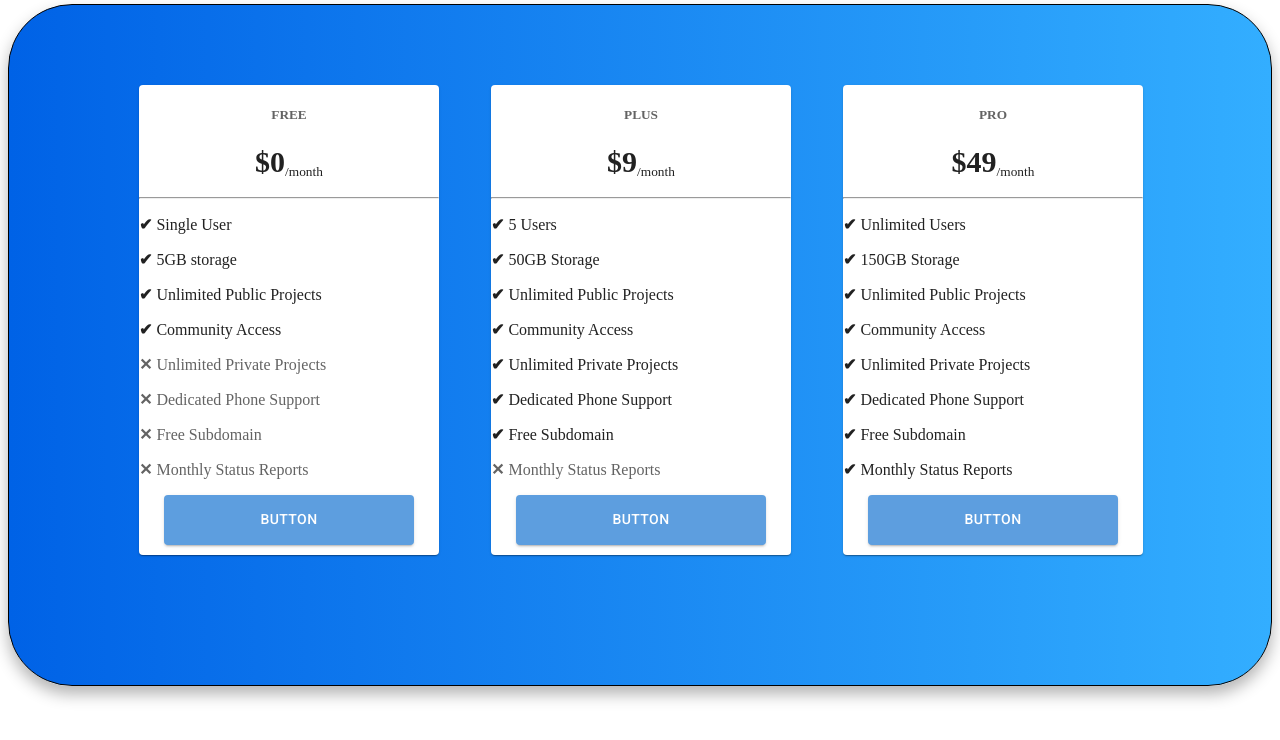
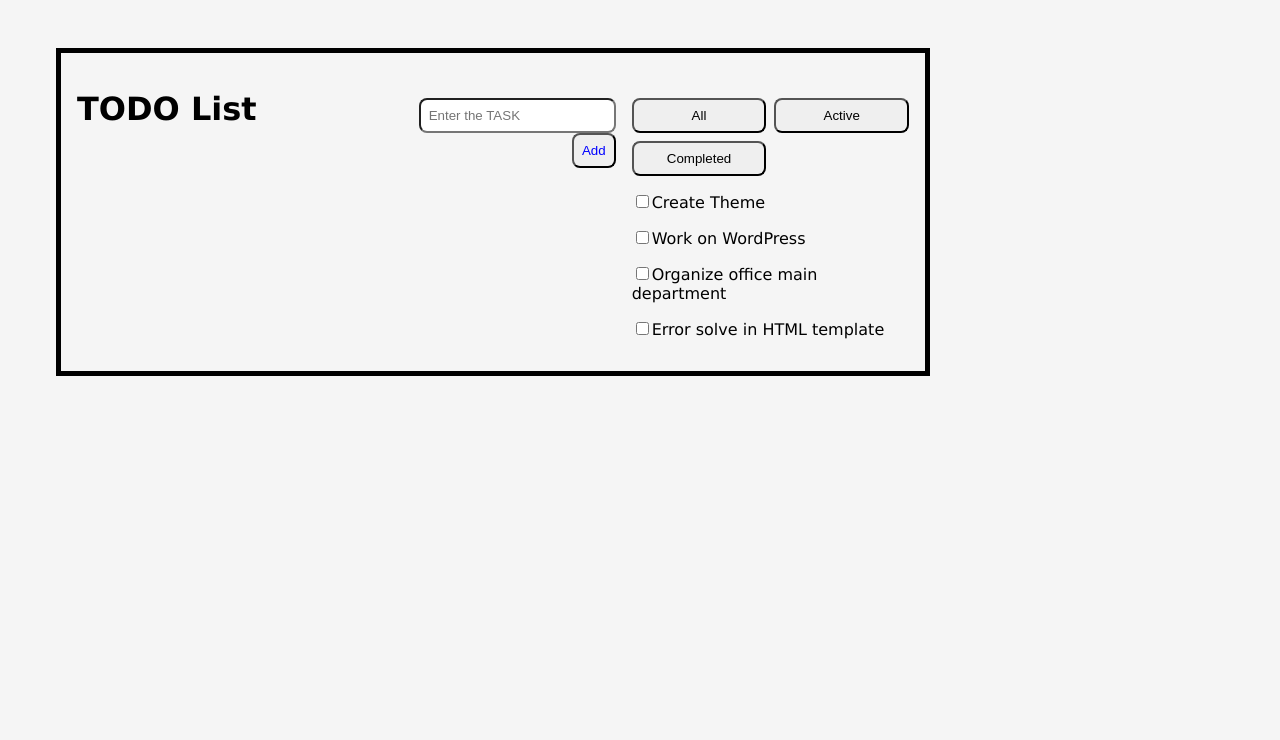
Before and after one commit to gowtham3798/my-app, a React (Create React App) app: page / in a window 1280 px wide. Shown: the top 740 px of the page. Built offline with nearby package versions, Linux system fonts and the light colour scheme.

Commit message:
Todo List

```diff
--- a/src/App1.js
+++ b/src/App1.js
@@ -1,79 +1,208 @@
 import "./styles1.css";
-import React from "react";
-import Button from "@mui/material/Button";
-import Card from '@mui/material/Card';
-// import TextField from '@mui/material/TextField';
-// import { useState } from "react";
-// import IconButton from '@mui/material/IconButton';
-// import MailIcon from '@mui/icons-material/Mail';
-// import ExpandMoreIcon from '@mui/icons-material/ExpandMore';
-// import ExpandLessIcon from '@mui/icons-material/ExpandLess';
-// import { Switch, Route, Link } from "react-router-dom";
-// import { MovieList } from "./MovieList";
-// import { Counter } from "./Counter";
-// import { Route,BrowserRouter as Router } from "react-router-dom";
+import { useState } from "react";
+import React from 'react'
 
-export default function App() {
+function App() {
+
+  const givenTasks = [
+    { status: false, task: "Create Theme" },
+    { status: false, task: "Work on WordPress" },
+    { status: false, task: "Organize office main department" },
+    { status: false, task: "Error solve in HTML template" }
+  ];
+
+
+  const [show, setShow] = useState(true);
+  const [show1, setShow1] = useState(false);
+  const [show2, setshow2] = useState(false);
+
+  const [taskList, addTask] = useState(givenTasks);
+  const [typedTask, adding] = useState({ status: false });
+
+
+
+  function TaskDisplay({ status, task, type }) {
+    const [strike, striking] = useState(status);
+    const style = { display: strike ? "none" : "block" };
+    const style1 = { display: strike ? "block" : "none" };
+
+
+    return (
+      <div className="tasks">
+        {type === "filter" ? (
+          status === false ? (
+            <div style={style}>
+              <input
+                type="checkbox"
+                onClick={() => {
+                  striking(!strike);
+                  for (let i of taskList) {
+                    if (i.task === task) {
+                      i.status = true;
+
+                    }
+                  }
+                }}
+              />
+              <span>{task}</span>
+            </div>
+          ) : status === true ? (
+            <div style={style1}>
+              <input
+                type="checkbox"
+                defaultChecked
+                onClick={() => {
+                  striking(!strike);
+                  for (let i of taskList) {
+                    if (i.task === task) {
+                      i.status = false;
+                    }
+                  }
+                }}
+              />
+              <span>
+                <strike>{task}</strike>
+              </span>
+            </div>
+          ) : (
+            ""
+          )
+        ) : status ? (
+          <div>
+            <input
+              type="checkbox"
+              defaultChecked
+              onClick={() => {
+                striking(!strike);
+                for (let i of taskList) {
+                  if (i.task === task) {
+                    i.status = !strike;
+                  }
+                }
+              }}
+            />
+            {strike ? (
+              <span>
+                <strike>{task}</strike>
+              </span>
+            ) : (
+              <span>{task}</span>
+            )}
+
+          </div>
+        ) : (
+          <div>
+            <input
+              type="checkbox"
+              onClick={() => {
+                striking(!strike);
+                for (let i of taskList) {
+                  if (i.task === task) {
+                    i.status = !strike;
+                  }
+                }
+              }}
+            />
+            {strike ? (
+              <span>
+                <strike>{task}</strike>
+              </span>
+            ) : (
+              <span>{task}</span>
+            )}
+
+          </div>
+        )}
+      </div>
+    );
+  }
+
   return (
     <div className="App">
-      <div className="container">
-        <div className="container1">
-          <Card className="card">
-              <div className="title">
-            <h5 className="text-muted">FREE</h5>
-            <p><strong>$0</strong><sub>/month</sub></p></div>
-            <hr />
-            <p><strong>✔ </strong>Single User</p>
-            <p><strong>✔ </strong>5GB storage</p>
-            <p><strong>✔ </strong>Unlimited Public Projects</p>
-            <p><strong>✔ </strong>Community Access</p>
-            <p className="text-muted"><strong>✕ </strong>Unlimited Private Projects</p>
-            <p className="text-muted"><strong>✕ </strong>Dedicated Phone Support</p>
-            <p className="text-muted"><strong>✕ </strong>Free Subdomain</p>
-            <p className="text-muted"><strong>✕ </strong>Monthly Status Reports</p>
-            <div className="but"><Button variant="contained">Button</Button>
-           </div>
-          </Card>
+      <h1>TODO List</h1>
+      <div className="addTask-grid">
+        <div className="addTask">
+          <input
+            placeholder="Enter the TASK"
+            onChange={(event) =>
+              adding({ ...typedTask, task: event.target.value })
+            }
+          />
+          <button
+            className="button"
+            onClick={() => {
+              typedTask.task !== undefined
+                ? addTask([...taskList, typedTask])
+                : alert("Enter task");
+            }}
+          >
+            Add
+          </button>
         </div>
-        <div className="container1">
-          <Card className="card">
-              <div className="title">
-            <h5 className="text-muted">PLUS</h5>
-            <p><strong>$9</strong><sub>/month</sub></p>
-            </div>
-            <hr />
-            <p><strong>✔ </strong>5 Users</p>
-            <p><strong>✔ </strong>50GB Storage</p>
-            <p><strong>✔ </strong>Unlimited Public Projects</p>
-            <p><strong>✔ </strong>Community Access</p>
-            <p><strong>✔ </strong>Unlimited Private Projects</p>
-            <p><strong>✔ </strong>Dedicated Phone Support</p>
-            <p><strong>✔ </strong>Free Subdomain </p>
-            <p className="text-muted"><strong>✕ </strong>Monthly Status Reports</p>
-            <div className="but"><Button variant="contained">Button</Button>
-           </div>
-          </Card>
+      </div>
+      <div >
+        <div className="tasktodo">
+          <button
+            onClick={() => {
+              setShow(true);
+              setShow1(false);
+              setshow2(false);
+            }}
+          >
+            All
+          </button>
+          <button
+            onClick={() => {
+              setShow(false);
+              setShow1(true);
+              setshow2(false);
+            }}
+          >
+            Active
+          </button>
+          <button
+            onClick={() => {
+              setShow(false);
+              setShow1(false);
+              setshow2(true);
+            }}
+          >
+            Completed
+          </button>
         </div>
-        <div className="container1">
-          <Card className="card">
-              <div className="title">
-            <h5 className="text-muted">PRO</h5>
-            <p><strong>$49</strong><sub>/month</sub></p>
-            </div>
-            <hr />
-            <p><strong>✔ </strong>Unlimited Users</p>
-            <p><strong>✔ </strong>150GB Storage</p>
-            <p><strong>✔ </strong>Unlimited Public Projects</p>
-            <p><strong>✔ </strong>Community Access</p>
-            <p><strong>✔ </strong>Unlimited Private Projects</p>
-            <p><strong>✔ </strong>Dedicated Phone Support</p>
-            <p><strong>✔ </strong>Free Subdomain</p>
-            <p><strong>✔ </strong>Monthly Status Reports</p>
-            <div className="but"><Button variant="contained">Button</Button>
-           </div>
-          </Card>
-        </div>
+        {show
+          ? taskList.map(({ status, task }, index) => (
+              <TaskDisplay
+                key={index}
+                id={index}
+                status={status}
+                task={task}
+                remove={addTask}
+                type="All"
+              />
+            ))
+          : ""}
+        {show1
+          ? taskList
+              .filter((task) => {
+                return task.status === false;
+              })
+              .map(({ task, status }, index) => (
+                <TaskDisplay key={index} status={status} task={task} type="filter" />
+              ))
+          : ""}
+        {show2
+          ? taskList
+              .filter((task) => {
+                return task.status === true;
+              })
+              .map(({ task, status }, index) => (
+                <TaskDisplay key={index} status={status} task={task} type="filter" />
+              ))
+          : ""}
       </div>
     </div>
   );
 }
+
+export default App;
--- a/src/index.js
+++ b/src/index.js
@@ -7,15 +7,15 @@ import { BrowserRouter as Router } from "react-router-dom";
 
 
 
-import App1 from "./App1";
+import App from "./App1";
 const rootElement = document.getElementById("root");
 ReactDOM.render(
-  <StrictMode>
+  // <StrictMode>
   <Router>
 
-    <App1 />
+    <App />
   </Router>
 
-  </StrictMode>,
-  rootElement
+  // </StrictMode>,
+  ,rootElement
 );
--- a/src/styles1.css
+++ b/src/styles1.css
@@ -1,76 +1,48 @@
+body {
+  background: whitesmoke;
+  font-family: 'Lucida Sans', 'Lucida Sans Regular', 'Lucida Grande', 'Lucida Sans Unicode', Geneva, Verdana, sans-serif
+}
 .App {
-    /* font-family: Comic Sans MS; */
-    height: 680px;
-    border: 1px solid black;
-    border-radius: 4rem;
-    background: #007bff;
-    background: linear-gradient(to right, #0062E6, #33AEFF);
+  margin: 3rem;
   display: grid;
-    grid-template-columns: repeat(auto-fit, minmax(300px, 1fr));
-    gap: 0.25rem;
-
-    /* text-align: center; */
+  grid-template-columns: repeat(auto-fit, minmax(15rem, 1fr));
+  justify-items: stretch;
+  align-items: baseline;
+  border: 5px solid black;
+  padding: 1rem;
+  overflow: auto;
+  color: black;
+  max-width: 52rem;
 }
-  .container {
-    padding: 80px;
-    margin-left: 50px;
-    display: grid;
-    grid-template-columns: repeat(auto-fit, minmax(300px, 1fr));
-    gap: 0.25rem;
-
-
-
+input {
+  padding: 0.5rem;
+  border-radius: 0.5rem;
 }
-  .container1 {
-    width: 300px;
-    height: 640px;
+button {
+  padding: 0.5rem;
+  border-radius: 0.5rem;
 
 }
 
-  .card:hover {
-    transform: scale(1.1);
+.addTask {
+  display: grid;
+  grid-template-columns: 1fr;
+  justify-items: end;
+  padding-bottom: 2rem;
+  margin: 0rem 1rem 0rem 0rem;
+}
+.addTask > button {
+   color: blue;
 }
 
-  .card{
-
-    border-radius: 1rem;
-    transition: transform 0.2s ease;
-    box-shadow: 0 0.5rem 1rem 0 rgba(0, 0, 0, 0.1);
+.tasktodo {
+  display: grid;
+  grid-template-columns: repeat(auto-fit, minmax(8rem, 1fr));
+  justify-content: start;
+  gap: 0.5rem;
+  margin-bottom: 1rem;
 }
 
-  .title{
-      text-align: center;
+.tasks {
+  padding: 0rem 0rem 1rem 0rem;
 }
-
-  .title>p>strong{
-      font-size:30px ;
-  }
-  .but{
-
-    display: grid;
-    margin: 10px;
-
-    justify-content: center;
-}
-Button{
-    width: 250px;
-    height: 50px;
-     opacity: 0.7;
-
-   }
-
-   .container1.card:hover .but {
-    opacity: 1;
-  }
-
-  .text-muted {
-    opacity: 0.7;
-  }
-
-  @media (min-width: 992px) {
-    .App {
-      margin-top: -.25rem;
-      margin-bottom: .25rem;
-      box-shadow: 0 0.5rem 1rem 0 rgba(0, 0, 0, 0.3);
-    }
-}
```
Lines whose indentation alone changed are shown as unchanged.
